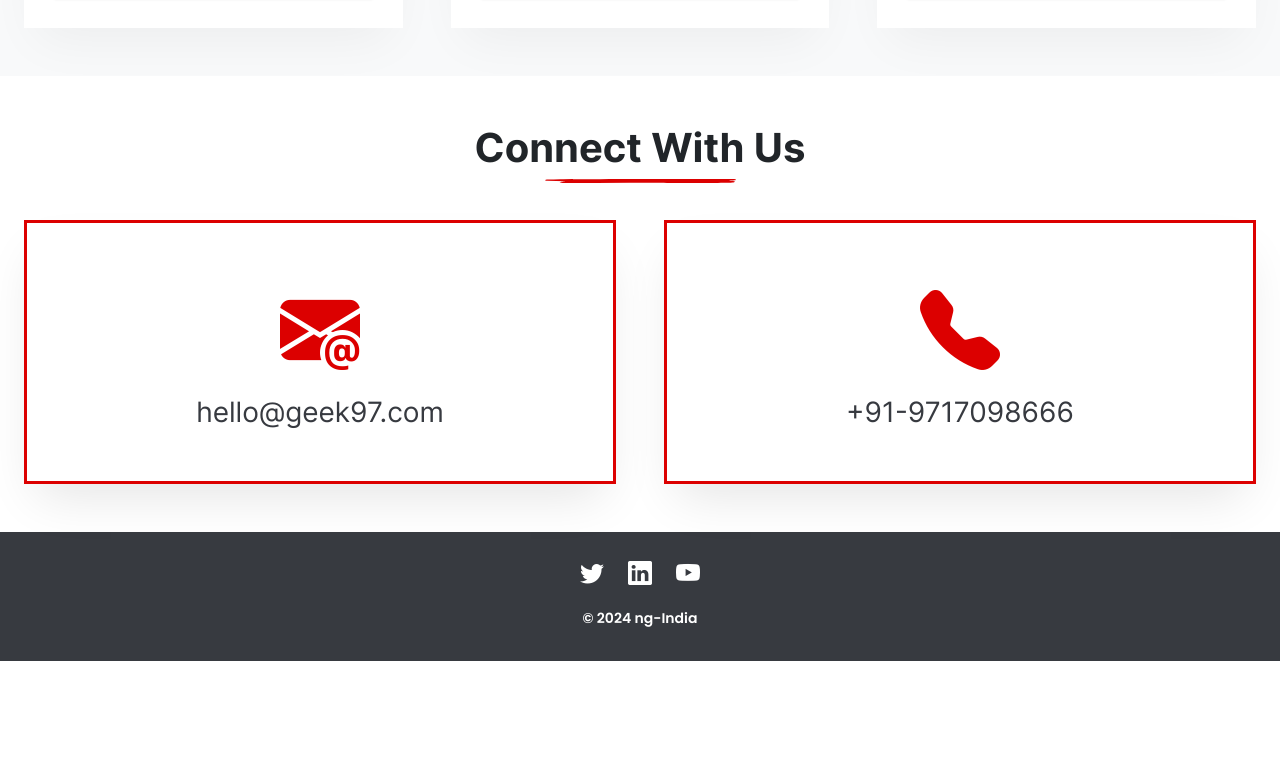
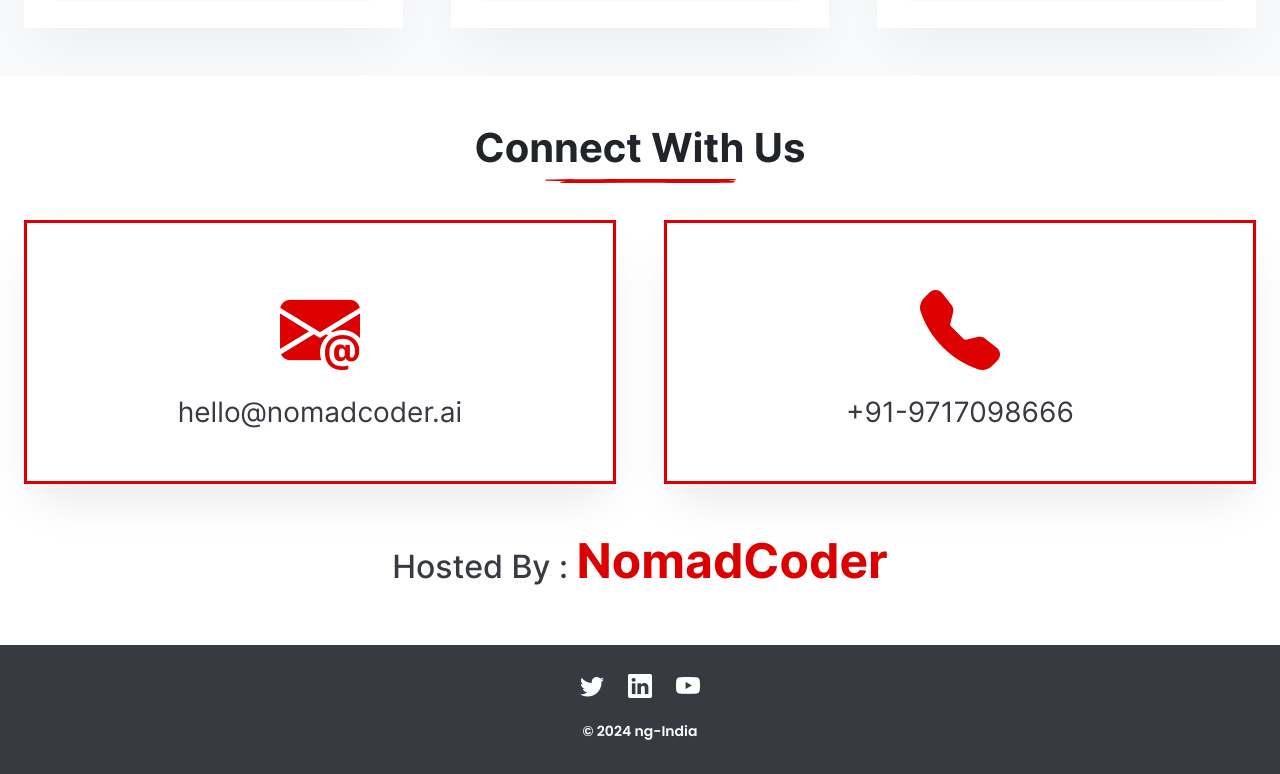
Before and after one commit to debugmodedotnet/ngindia2025, an Angular app: page /home in a window 1280 px wide. Shown: the part 5372-6146 px from the top of the page. Before the commit the page ends 6033 px from the top, so only its background shows below. Built offline with nearby package versions, Linux system fonts and the light colour scheme.

Commit message:
Added Host

```diff
--- a/src/app/components/social/social.component.html
+++ b/src/app/components/social/social.component.html
@@ -37,12 +37,12 @@
 
       <div class="col-md-6">
         <a
-          href="mailto:hello@geek97.com"
+          href="mailto:hello@nomadcoder.ai"
           target="_blank"
           class="social-card py-5 nmc-dark-grey font-28 d-flex flex-column align-items-center"
         >
           <i class="bi bi-envelope-at-fill font-big nmc-primary d-block"></i>
-          hello&#64;geek97.com
+          hello&#64;nomadcoder.ai
         </a>
       </div>
 
@@ -57,5 +57,9 @@
         </a>
       </div>
     </div>
+
+    <h2 class="mt-5 text-center nmc-dark-grey">
+      Hosted By : <span class="nmc-primary fw-bolder font-48">NomadCoder</span>
+    </h2>
   </div>
 </section>
```
